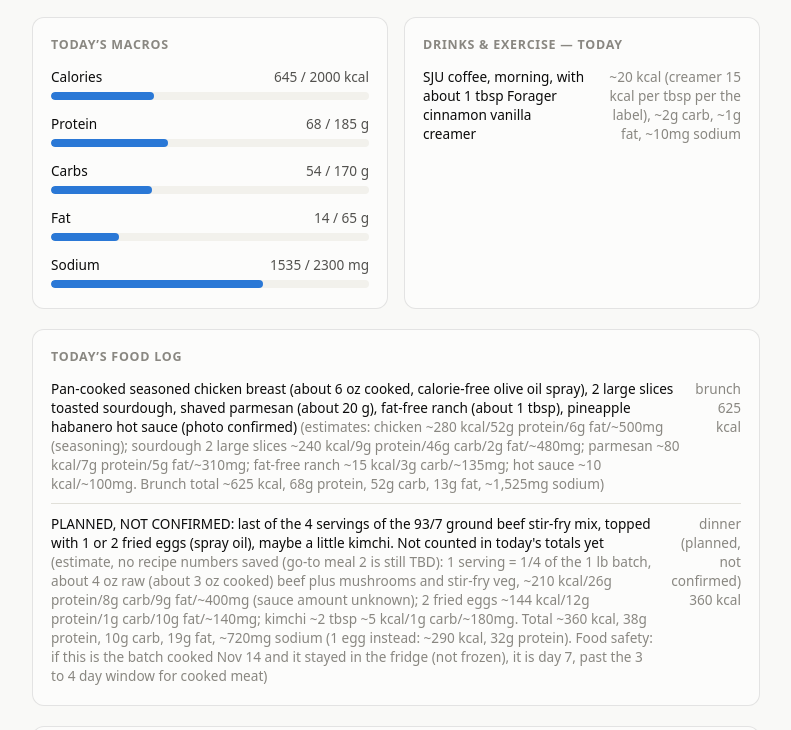
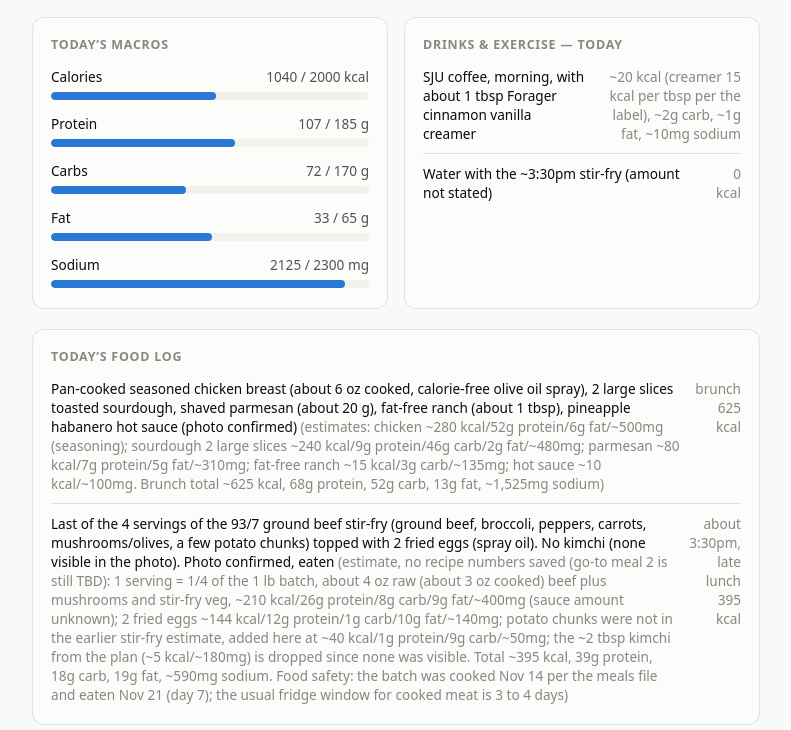
Before and after one commit to Scantr0n/macro-tracker, a plain HTML site: page index.html in a window 1280 px wide. Shown: the part 676-1406 px from the top of the page, without its empty margins (244-1035 px from the left). Drawn offline with Linux system fonts and the light colour scheme.

Commit message:
Nov 21: stir-fry with 2 eggs confirmed eaten ~3:30pm, water added, day now ~1,040 kcal
Co-Authored-By: Claude Opus 5.5 <noreply@anthropic.com>

```diff
--- a/index.html
+++ b/index.html
@@ -437,17 +437,18 @@
     sodium: 2300,
   };
 
-  // Today (Nov 21) so far. Confirmed food only (coffee + brunch); the planned dinner below is NOT in these totals until Jack confirms it.
-  // With the planned dinner (2 eggs) the day would be ~1,005 kcal / 106g protein / 64g carb / 33g fat / ~2,255mg sodium.
-  const todayMacros = { calories: 645, protein: 68, carbs: 54, fat: 14, sodium: 1535 };
+  // Today (Nov 21) so far: coffee + brunch + the ~3:30pm beef stir-fry with 2 eggs (confirmed eaten at 3:44pm with a photo).
+  // Coffee 20/0/2/1/10 + brunch 625/68/52/13/1525 + stir-fry 395/39/18/19/590.
+  const todayMacros = { calories: 1040, protein: 107, carbs: 72, fat: 33, sodium: 2125 };
 
   const todayFoodLog = [
     { time: "brunch", item: "Pan-cooked seasoned chicken breast (about 6 oz cooked, calorie-free olive oil spray), 2 large slices toasted sourdough, shaved parmesan (about 20 g), fat-free ranch (about 1 tbsp), pineapple habanero hot sauce (photo confirmed)", detail: "estimates: chicken ~280 kcal/52g protein/6g fat/~500mg (seasoning); sourdough 2 large slices ~240 kcal/9g protein/46g carb/2g fat/~480mg; parmesan ~80 kcal/7g protein/5g fat/~310mg; fat-free ranch ~15 kcal/3g carb/~135mg; hot sauce ~10 kcal/~100mg. Brunch total ~625 kcal, 68g protein, 52g carb, 13g fat, ~1,525mg sodium", cal: 625 },
-    { time: "dinner (planned, not confirmed)", item: "PLANNED, NOT CONFIRMED: last of the 4 servings of the 93/7 ground beef stir-fry mix, topped with 1 or 2 fried eggs (spray oil), maybe a little kimchi. Not counted in today's totals yet", detail: "estimate, no recipe numbers saved (go-to meal 2 is still TBD): 1 serving = 1/4 of the 1 lb batch, about 4 oz raw (about 3 oz cooked) beef plus mushrooms and stir-fry veg, ~210 kcal/26g protein/8g carb/9g fat/~400mg (sauce amount unknown); 2 fried eggs ~144 kcal/12g protein/1g carb/10g fat/~140mg; kimchi ~2 tbsp ~5 kcal/1g carb/~180mg. Total ~360 kcal, 38g protein, 10g carb, 19g fat, ~720mg sodium (1 egg instead: ~290 kcal, 32g protein). Food safety: if this is the batch cooked Nov 14 and it stayed in the fridge (not frozen), it is day 7, past the 3 to 4 day window for cooked meat", cal: 360 },
+    { time: "about 3:30pm, late lunch", item: "Last of the 4 servings of the 93/7 ground beef stir-fry (ground beef, broccoli, peppers, carrots, mushrooms/olives, a few potato chunks) topped with 2 fried eggs (spray oil). No kimchi (none visible in the photo). Photo confirmed, eaten", detail: "estimate, no recipe numbers saved (go-to meal 2 is still TBD): 1 serving = 1/4 of the 1 lb batch, about 4 oz raw (about 3 oz cooked) beef plus mushrooms and stir-fry veg, ~210 kcal/26g protein/8g carb/9g fat/~400mg (sauce amount unknown); 2 fried eggs ~144 kcal/12g protein/1g carb/10g fat/~140mg; potato chunks were not in the earlier stir-fry estimate, added here at ~40 kcal/1g protein/9g carb/~50mg; the ~2 tbsp kimchi from the plan (~5 kcal/~180mg) is dropped since none was visible. Total ~395 kcal, 39g protein, 18g carb, 19g fat, ~590mg sodium. Food safety: the batch was cooked Nov 14 per the meals file and eaten Nov 21 (day 7); the usual fridge window for cooked meat is 3 to 4 days", cal: 395 },
   ];
 
   const drinksExercise = [
     { what: "SJU coffee, morning, with about 1 tbsp Forager cinnamon vanilla creamer", detail: "~20 kcal (creamer 15 kcal per tbsp per the label), ~2g carb, ~1g fat, ~10mg sodium" },
+    { what: "Water with the ~3:30pm stir-fry (amount not stated)", detail: "0 kcal" },
   ];
 
   // Past days, archived once the calendar rolls over — todayMacros above is always the live day.
```
